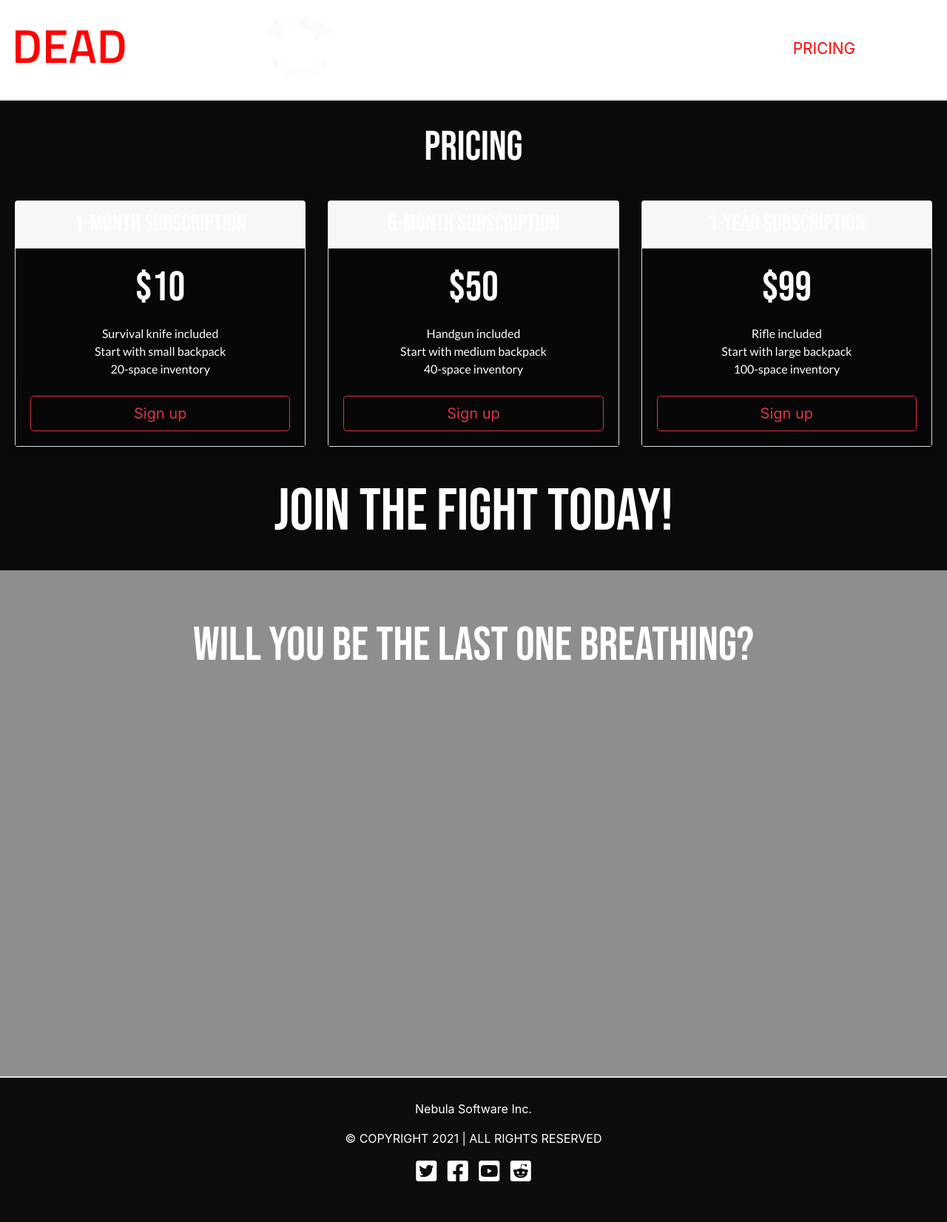
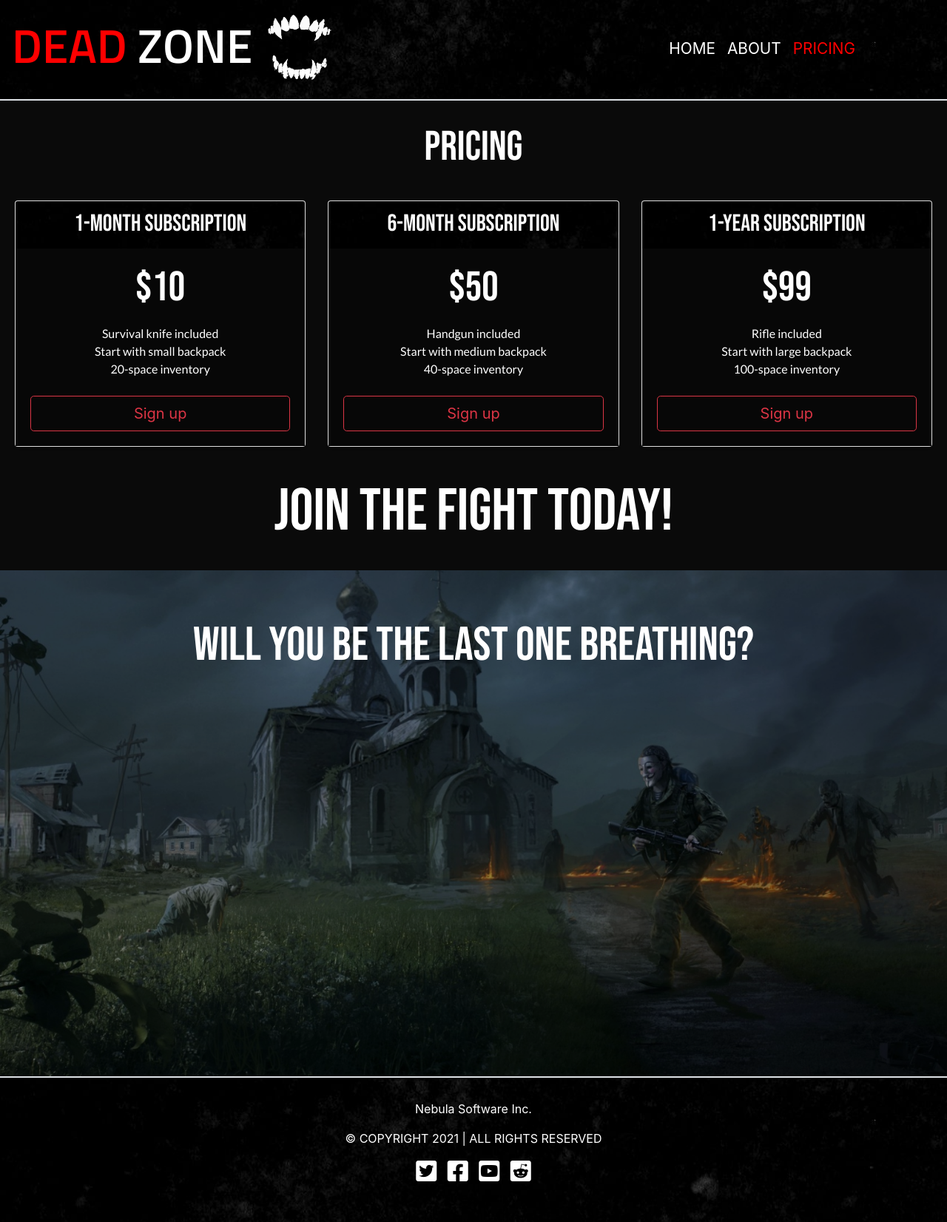
Before and after one commit to savonnur/Dead-Zone-website, a plain HTML site: page pricing.html in a window 1280 px wide. Shown: the whole page at 74% size. Drawn offline with nearby package versions, Linux system fonts and the light colour scheme.

Commit message:
fixed images pathing links

```diff
--- a/styles/about_style.scss
+++ b/styles/about_style.scss
@@ -1,7 +1,7 @@
 // Navigation bar
 .navbar {
   padding-bottom: 10px;
-  background-image: url(./images/footer-img.jpg);
+  background-image: url(../images/footer-img.jpg);
 }
 
 .navbar-brand {
@@ -41,7 +41,7 @@
 .about-banner {
   color: white;
   height: 488.5px;
-  background-image: url(./images/About-Jumbo.jpg);
+  background-image: url(../images/About-Jumbo.jpg);
   background-repeat: no-repeat;
   background-position: center center;
   background-size: cover;
@@ -212,7 +212,7 @@
   padding-top: 30px;
   text-align: center;
   height: 195.4px;
-  background-image: url(./images/footer-img.jpg);
+  background-image: url(../images/footer-img.jpg);
   color: white;
   background-color: #0d0d0d;
 
--- a/styles/index.scss
+++ b/styles/index.scss
@@ -1,7 +1,7 @@
 //navigation bar
 .navbar {
   padding-bottom: 10px;
-  background-image: url(./images/footer-img.jpg);
+  background-image: url(../images/footer-img.jpg);
 }
 
 .navbar-brand {
@@ -39,7 +39,7 @@
 // title section
 .title-header {
   height: 879.3px;
-  background-image: url(./images/home-jumbo2.jpg);
+  background-image: url(../images/home-jumbo2.jpg);
   background-size: cover;
   box-shadow: 0 3000px rgba(0, 0, 0, 0.4) inset;
   color: white;
@@ -205,7 +205,7 @@
 // Mission Section
 .mission-jumbo {
   height: 683.9px;
-  background-image: url(./images/Mission-Jumbo.jpg);
+  background-image: url(../images/Mission-Jumbo.jpg);
   background-size: cover;
   box-shadow: 0 3000px rgba(0, 0, 0, 0.4) inset;
   color: white;
@@ -238,7 +238,7 @@
   padding-top: 30px;
   text-align: center;
   height: 195.4px;
-  background-image: url(./images/footer-img.jpg);
+  background-image: url(../images/footer-img.jpg);
   color: white;
   background-color: #0d0d0d;
 
--- a/styles/pricing.scss
+++ b/styles/pricing.scss
@@ -1,7 +1,7 @@
 //Navigation bar
 .navbar {
   padding-bottom: 10px;
-  background-image: url(./images/footer-img.jpg);
+  background-image: url(../images/footer-img.jpg);
 }
 
 .navbar-brand {
@@ -66,7 +66,7 @@
   }
 
   .card-header {
-    background-image: url(./images/footer-img.jpg);
+    background-image: url(../images/footer-img.jpg);
     color: white;
   }
 
@@ -94,7 +94,7 @@
 .CTA-jumbo {
   color: white;
   height: 683.9px;
-  background-image: url(./images/ctajumbo.jpg);
+  background-image: url(../images/ctajumbo.jpg);
   background-repeat: no-repeat;
   background-position: center center;
   background-size: cover;
@@ -112,7 +112,7 @@
   padding-top: 30px;
   text-align: center;
   height: 195.4px;
-  background-image: url(./images/footer-img.jpg);
+  background-image: url(../images/footer-img.jpg);
   color: white;
   background-color: #0d0d0d;
 
```
Also changed, not shown: index.html (+1 -1 lines), styles/about_style.css, styles/index.css, styles/pricing.css, 4 other files.
